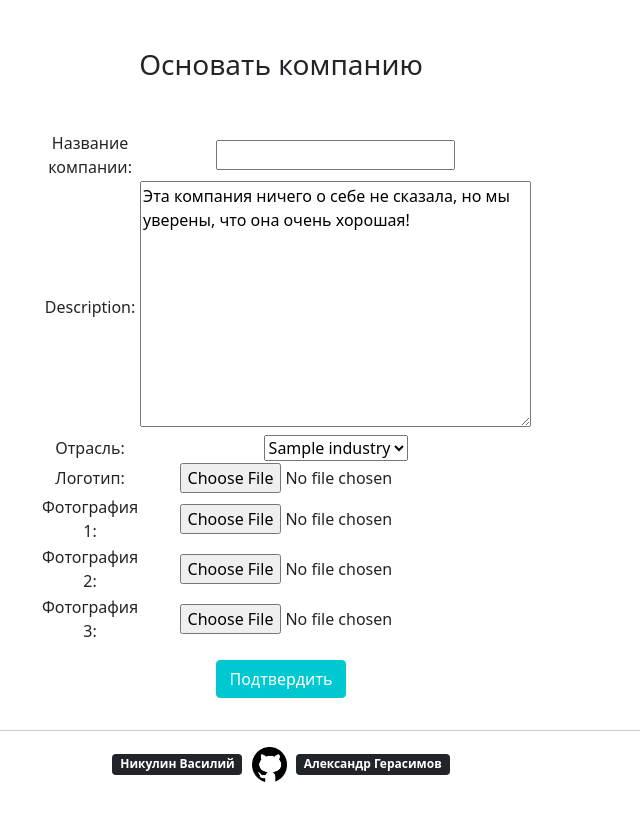
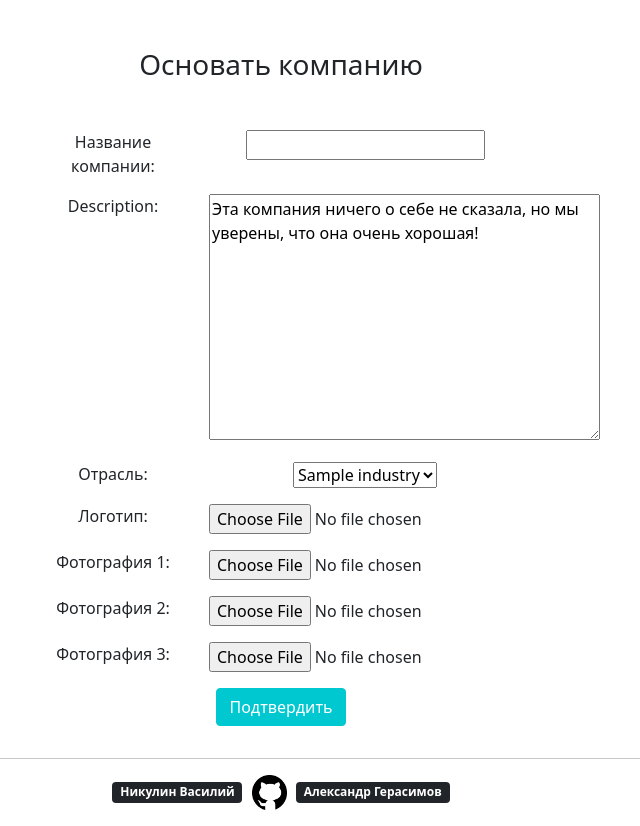
Before and after one commit to Nikulin-V/stock_exchange, a Django app: page /companies/new/ in a window 1280 px wide. Shown: the part 103-929 px from the top of the page, without its empty margins (359-999 px from the left). Before the commit the page ends 885 px from the top, so only its background shows below. Run offline with Django 4.2, Linux system fonts and the light colour scheme; a user stored in the database is signed in; tables that the repository leaves empty hold one stand-in row (values such as "Sample post"); parts of the project's set-up code (start-up, migrations or seed data) failed here and were passed over; some libraries are stand-ins or nearby versions.

Commit message:
Changed design Deleted odd function check_for_money

```diff
--- a/companies/views.py
+++ b/companies/views.py
@@ -59,7 +59,7 @@ class NewCompanyView(View):
     form = NewCompanyForm
 
     def get(self, request):
-        form = self.form(None)
+        form = self.form()
         context = {'form': form}
         return render(request, self.template, context)
 
@@ -67,16 +67,11 @@ class NewCompanyView(View):
         def save_photo(photo, company):
             Photo.objects.create(upload=photo, company=company).save()
 
-        def check_for_money(user):
-            if user.balance > 500:
-                return True
-            return False
-
         form = self.form(request.POST, request.FILES)
         context = {'form': form}
         if form.is_valid():
             user = request.user
-            if check_for_money(user):
+            if user.balance >= 500:
                 user.balance -= 500
                 user.save()
             else:
--- a/templates/companies/new_company.html
+++ b/templates/companies/new_company.html
@@ -11,36 +11,62 @@
 
         <form method="post" enctype="multipart/form-data">
             {% csrf_token %}
-            <table>
-                <tr>
-                    <td>{{ form.name.label_tag }}</td>
-                    <td>{{ form.name }}</td>
-                </tr>
-                <tr>
-                    <td>{{ form.description.label_tag }}</td>
-                    <td>{{ form.description }}</td>
-                </tr>
-                <tr>
-                    <td>{{ form.industry.label_tag }}</td>
-                    <td>{{ form.industry }}</td>
-                </tr>
-                <tr>
-                    <td>{{ form.logo.label_tag }}</td>
-                    <td>{{ form.logo }}</td>
-                </tr>
-                <tr>
-                    <td>{{ form.photo1.label_tag }}</td>
-                    <td>{{ form.photo1 }}</td>
-                </tr>
-                <tr>
-                    <td>{{ form.photo2.label_tag }}</td>
-                    <td>{{ form.photo2 }}</td>
-                </tr>
-                <tr>
-                    <td>{{ form.photo3.label_tag }}</td>
-                    <td>{{ form.photo3 }}</td>
-                </tr>
-            </table>
+            <div class="row mb-3">
+                <div class="col-4">
+                    {{ form.name.label_tag }}
+                </div>
+                <div class="col-8">
+                    {{ form.name }}
+                </div>
+            </div>
+            <div class="row mb-3">
+                <div class="col-4">
+                    {{ form.description.label_tag }}
+                </div>
+                <div class="col-8">
+                    {{ form.description }}
+                </div>
+            </div>
+            <div class="row mb-3">
+                <div class="col-4">
+                    {{ form.industry.label_tag }}
+                </div>
+                <div class="col-8">
+                    {{ form.industry }}
+                </div>
+            </div>
+            <div class="row mb-3">
+                <div class="col-4">
+                    {{ form.logo.label_tag }}
+                </div>
+                <div class="col-8">
+                    {{ form.logo }}
+                </div>
+            </div>
+            <div class="row mb-3">
+                <div class="col-4">
+                    {{ form.photo1.label_tag }}
+                </div>
+                <div class="col-8">
+                    {{ form.photo1 }}
+                </div>
+            </div>
+            <div class="row mb-3">
+                <div class="col-4">
+                    {{ form.photo2.label_tag }}
+                </div>
+                <div class="col-8">
+                    {{ form.photo2 }}
+                </div>
+            </div>
+            <div class="row mb-3">
+                <div class="col-4">
+                    {{ form.photo3.label_tag }}
+                </div>
+                <div class="col-8">
+                    {{ form.photo3 }}
+                </div>
+            </div>
             <p>{{ form.errors }}</p>
             {% for error in errors %}
                 <p>{{ error }}</p>
```
Also changed, not shown: templates/companies/companies.html (+21 -11 lines).
